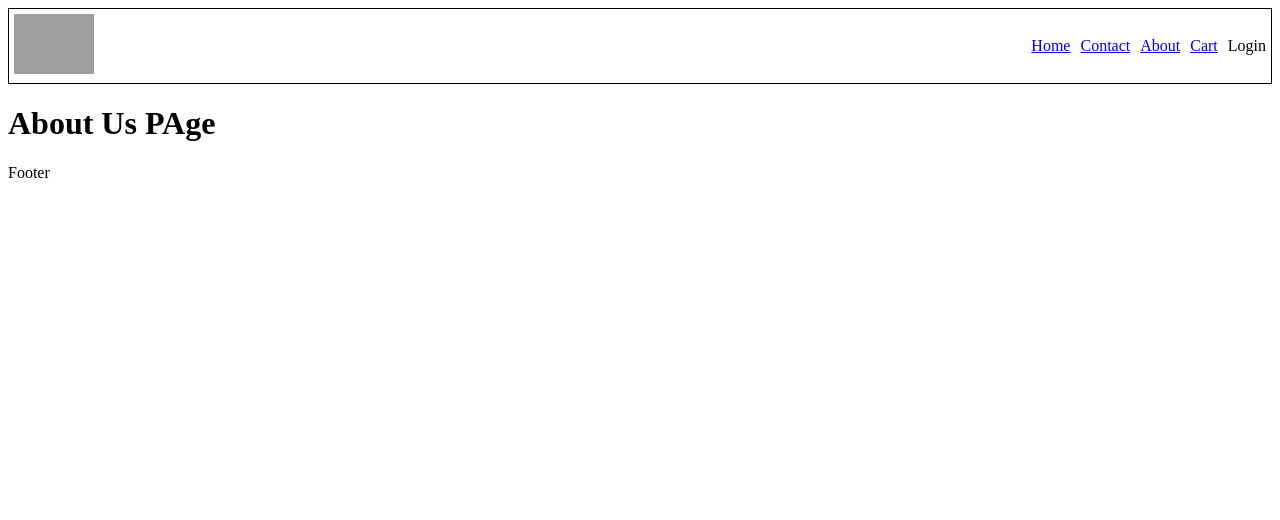
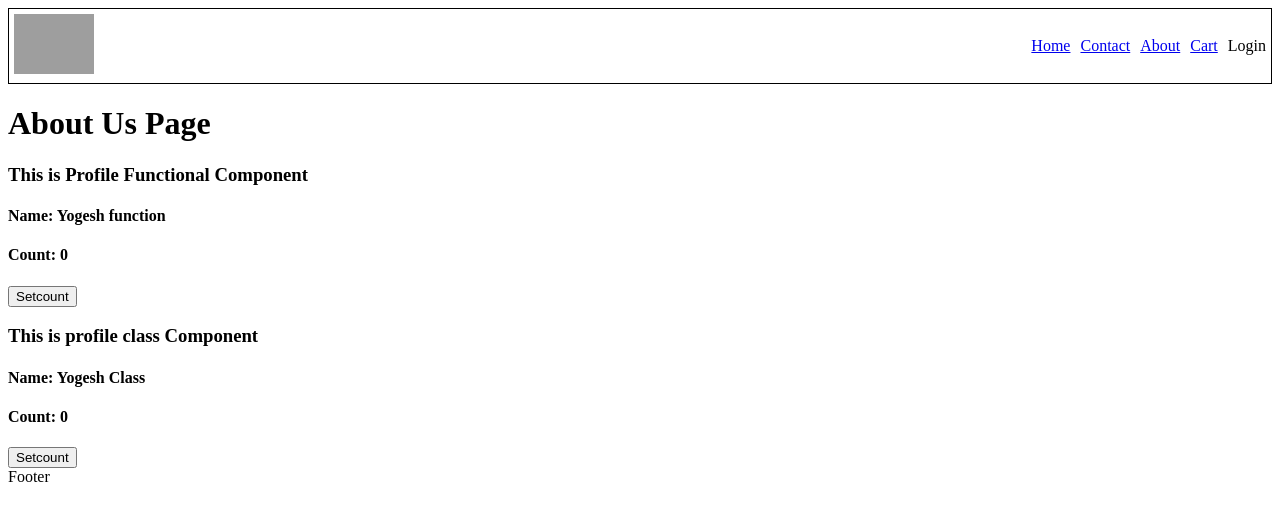
Before and after one commit to yogesh1006/react-learning, a React (Vite) app: page /about in a window 1280 px wide. Shown: the top 520 px of the page. Built offline with nearby package versions, Linux system fonts and the light colour scheme; grey boxes are pictures that could not be loaded.

Commit message:
class components

```diff
--- a/src/components/About.js
+++ b/src/components/About.js
@@ -1,9 +1,17 @@
-const AboutUs = () => {
-    return (
-        <div>
-            <h1>About Us PAge</h1>
-        </div>
-    )
-}
+import { Outlet } from "react-router-dom";
+import ProfileFunctionalComponent from "./Profile";
+import ProfileClassComponent from "./ProfileClass";
 
-export default AboutUs
+const About = () => {
+  return (
+    <div>
+      <div>
+        <h1>About Us Page</h1>
+      </div>
+      <ProfileFunctionalComponent name="Yogesh function"/>
+      <ProfileClassComponent name="Yogesh Class"/>
+    </div>
+  );
+};
+
+export default About;
--- /dev/null
+++ b/src/components/Profile.js
@@ -0,0 +1,15 @@
+import React, { useState } from "react";
+
+const Profile = (props) => {
+  const [count, setCount] = useState(0)
+  return (
+    <div>
+      <h3>This is Profile Functional Component</h3>
+      <h4>Name: {props.name}</h4>
+      <h4>Count: {count}</h4>
+      <button onClick={() => setCount(1)}>Setcount</button>
+    </div>
+  );
+};
+
+export default Profile;
--- /dev/null
+++ b/src/components/ProfileClass.js
@@ -0,0 +1,33 @@
+import React from "react";
+
+class Profile extends React.Component {
+  constructor(props) {
+    super(props);
+    this.state = {
+      count: 0,
+    };
+  }
+  render() {
+    const { count } = this.state;
+    return (
+      <div>
+        <h3>This is profile class Component</h3>
+        <h4>Name: {this?.props?.name}</h4>
+        <h4>Count: {count}</h4>
+        <button
+          onClick={() => {
+            // we do not mutate state directly
+            // never do this => this.state = something
+            this.setState({
+              count: 1,
+            });
+          }}
+        >
+          Setcount
+        </button>
+      </div>
+    );
+  }
+}
+
+export default Profile;
```
Also changed, not shown: src/App.js (+12 -5 lines).
